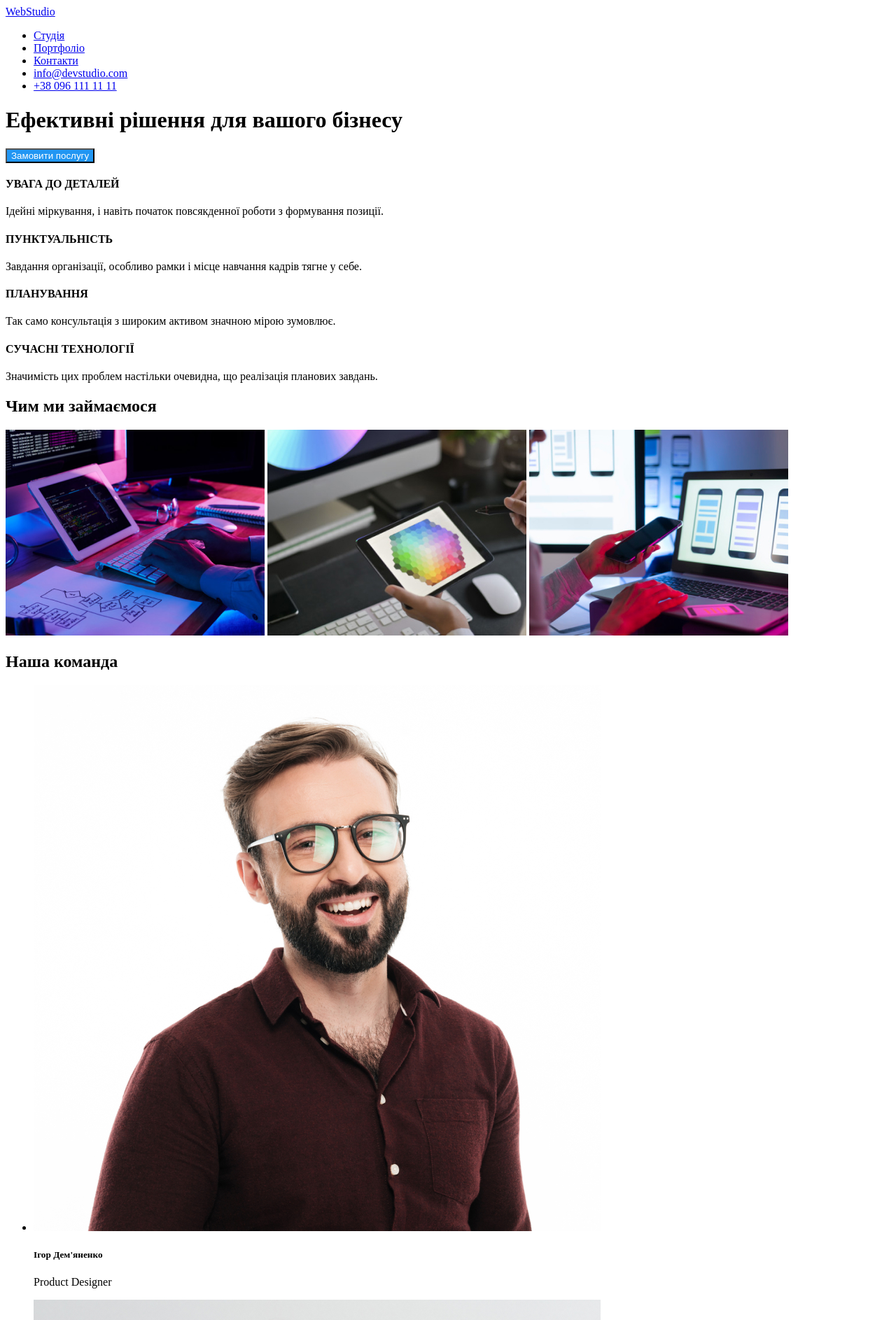
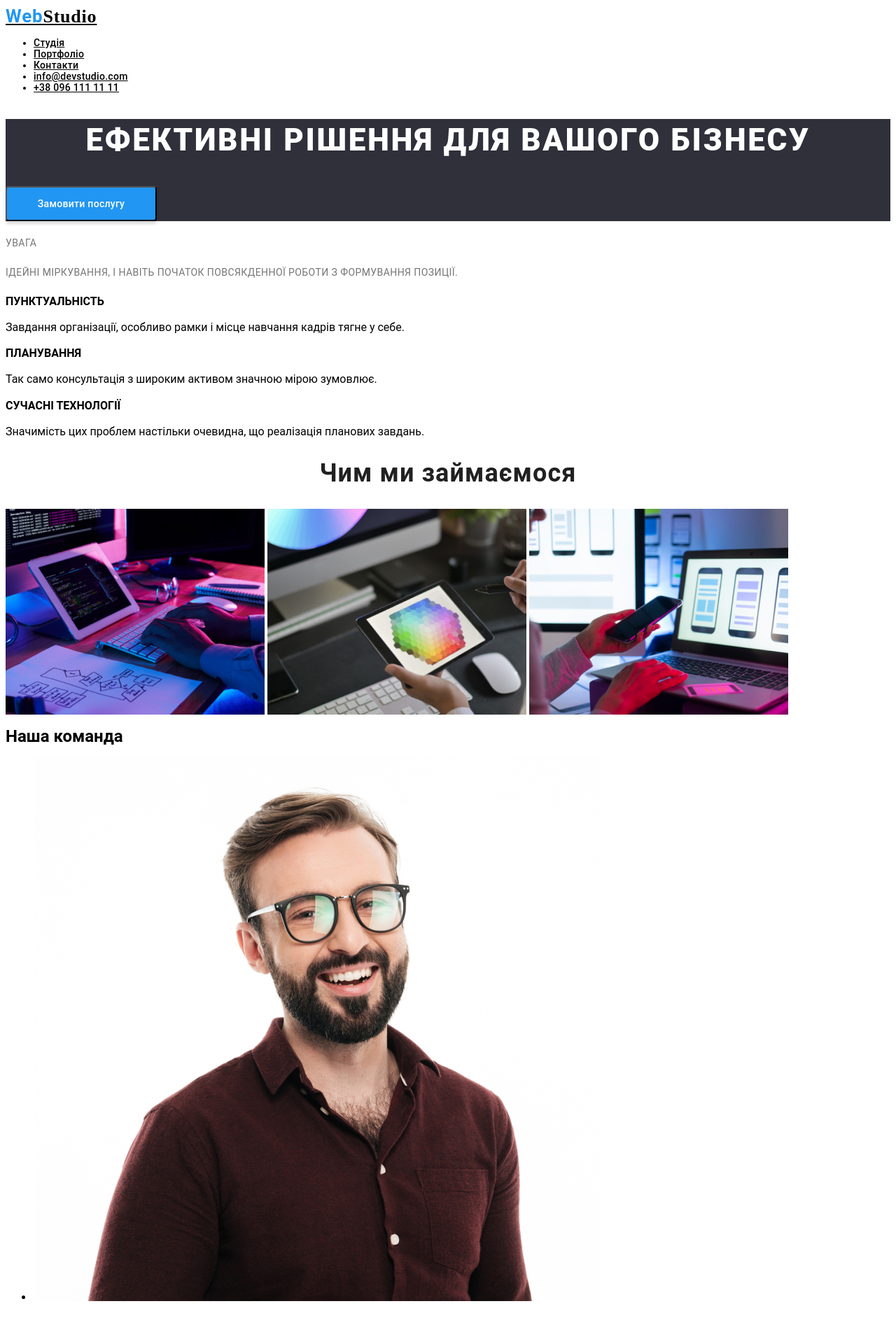
Before and after one commit to restsis/hm_3, a plain HTML site: page index.html in a window 1280 px wide. Shown: the top 1886 px of the page at 70% size. Drawn offline with Linux system fonts and the light colour scheme; a web font is replaced by a local one.

Commit message:
all new
added styles

```diff
--- a/index.html
+++ b/index.html
@@ -4,13 +4,18 @@
   <meta charset="UTF-8">
   <meta http-equiv="X-UA-Compatible" content="IE=edge">
   <meta name="viewport" content="width=device-width, initial-scale=1.0">
-  <title>Web Studio</title>
+  <title>Web Studio </title>
+  <link
+    href="https://fonts.google.com/share?selection.family=Playfair%20Display%7CRaleway:wght@700%7CRoboto:wght@400;500;700"
+    rel="stylesheet"
+  />
+  <link rel="stylesheet" href="styles.css">
 </head>
 <body>
   <header>
-    <a href="#">WebStudio</a>
+    <a href="#" class="logo"><span>Web</span>Studio</a>
     <nav>
-      <ul>
+      <ul class="navigation">
         <li><a href="#studio">Студія</a></li>
         <li><a href="#portfolio">Портфоліо</a></li>
         <li><a href="#cotacts">Контакти</a></li>
@@ -20,52 +25,59 @@
   </nav>
   </header>
   <main>
-    <sectiom>
-      <h1>Ефективні рішення для вашого бізнесу</h1>
-      <button style="background-color: #2196F3; color: #FFFFFF;">Замовити послугу</button>
-    </sectiom>
+    <section class="effective">
+      <h1 class="effective_header">Ефективні рішення для вашого бізнесу</h1>
+      <button class="effective_button">Замовити послугу</button>
+    </section>
     <section>
-      <h4>УВАГА ДО ДЕТАЛЕЙ</h4>
-      <p>Ідейні міркування, і навіть початок повсякденної роботи з формування позиції.</p>
-      <h4>ПУНКТУАЛЬНІСТЬ</h4>
-      <p>Завдання організації, особливо рамки і місце навчання кадрів тягне у себе.</p>
-      <h4>ПЛАНУВАННЯ</h4>
-      <p>Так само консультація з широким активом значною мірою зумовлює.</p>
-      <h4>СУЧАСНІ ТЕХНОЛОГІЇ</h4>
-      <p>Значимість цих проблем настільки очевидна, що реалізація планових завдань.</p>
-      <h2>Чим ми займаємося</h2>
+      <div class="feature">
+        <h4 class="feature_header">Увага</h4>
+        <p class="feature_header">Ідейні міркування, і навіть початок повсякденної роботи з формування позиції.</p>
+      </div>
+      <div class="feature">
+        <h4 feature_header>ПУНКТУАЛЬНІСТЬ</h4>
+        <p feature_text>Завдання організації, особливо рамки і місце навчання кадрів тягне у себе.</p>
+      </div>
+      <div class="feature">
+        <h4 feature_header>ПЛАНУВАННЯ</h4>
+        <p feature_text>Так само консультація з широким активом значною мірою зумовлює.</p>
+      </div>
+      <div class="feature">
+        <h4 feature_header>СУЧАСНІ ТЕХНОЛОГІЇ</h4>
+        <p feature_text>Значимість цих проблем настільки очевидна, що реалізація планових завдань.</p>
+      </div>
+      <h2 class="our_work_header">Чим ми займаємося</h2>
       <img src="./img/activity1.jpg" alt="activity">
       <img src="./img/activity2.jpg" alt="activity">
       <img src="./img/activity3.jpg" alt="activity">
     </section>
-    <section>
       <h2>Наша команда</h2>
       <ul>
         <li>
           <img src="./img/teamate1.jpg" alt="team">
-          <h5>Ігор Дем'яненко</h5>
-          <p>Product Designer</p>
+          <h5 class="names">Ігор Дем'яненко</h5>
+          <p class="their_work">Product Designer</p>
         </li>
         <li>
           <img src="./img/teamate2.jpg" alt="team">
-          <h5>Ольга Рєпіна</h5>
-          <p>Frontend Developer</p>
+          <h5 class="names">Ольга Рєпіна</h5>
+          <p class="their_work">Frontend Developer</p>
         </li>
         <li>
           <img src="./img/teamate3.jpg" alt="team">
-          <h5>Микола Тарасов</h5>
-          <p>Marketing</p>
+          <h5 class="names">Микола Тарасов</h5>
+          <p class="their_work">Marketing</p>
         </li>
         <li>
           <img src="./img/teamate4.jpg" alt="team">
-          <h5>Михайло Єрмаков</h5>
-          <p>UI Designer</p>
+          <h5 class="names">Михайло Єрмаков</h5>
+          <p class="their_work">UI Designer</p>
         </li>
       </ul>
     </section>
   </main>
   <footer>
-    <h3>WebStudio</h3>
+    <h3 class="logo">WebStudio</h3>
     <address>м. Київ, пр-т Лесі Українки, 26</address>
     <a href="mailto:info@devstudio.com">info@devstudio.com</a>
     <a href="tel:+380961111111">+38 096 111 11 11</a>
--- /dev/null
+++ b/styles.css
@@ -0,0 +1,112 @@
+* {
+    font-style: normal;
+    font-family: 'Roboto';
+    color: black;
+    line-height: 16px;
+}
+
+.logo {
+    font-family: 'Raleway';
+    font-weight: 700;
+    font-size: 26px;
+    line-height: 31px;
+    letter-spacing: 0.03em;
+}
+
+a span {
+    color: #2196F3;
+}
+
+.navigation {
+    font-weight: 500;
+    font-size: 14px;
+    letter-spacing: 0.02em;
+    color: #212121;
+}
+.navigation a:hover {
+    color: #2196F3;
+}
+
+.effective {
+    background: #2F303A;
+}
+.effective_header {
+    font-weight: 900;
+    font-size: 44px;
+    line-height: 60px;
+    text-align: center;
+    letter-spacing: 0.06em;
+    text-transform: uppercase;
+    color: #FFFFFF;
+}
+ .effective_button {
+    font-weight: 500;
+    font-size: 14px;
+    letter-spacing: 0.02em;
+    color: white;
+    background: #2196F3;
+    box-shadow: 0px 4px 4px rgba(0, 0, 0, 0.15);
+    border-radius: 4px;
+    width: 216px;
+    height: 50px;
+}
+.feature_header {
+    font-weight: 700;
+    font-size: 14px;
+    letter-spacing: 0.03em;
+    text-transform: uppercase;
+}
+.feature_header {
+    font-weight: 400;
+    font-size: 14px;
+    line-height: 24px;
+    letter-spacing: 0.03em;
+    color: #757575;
+}
+.our_work_header {
+    font-weight: 700;
+    font-size: 36px;
+    line-height: 42px;
+    text-align: center;
+    letter-spacing: 0.03em;
+    color: #212121;
+}
+.names {
+    font-weight: 400;
+    font-size: 16px;
+    line-height: 19px;
+    text-align: center;
+    letter-spacing: 0.03em;
+    color: #757575;
+}
+.their_work {
+    font-style: normal;
+    font-weight: 400;
+    font-size: 16px;
+    line-height: 19px;
+    text-align: center;
+    letter-spacing: 0.03em;
+    color: #757575;
+}
+.our_work_buttons {
+    background-color: #F5F4FA;
+    border-radius: 4px;
+}
+.our_work_buttons:hover {
+    background: #2196F3;
+    box-shadow: 0px 3px 1px rgba(0, 0, 0, 0.1), 0px 1px 2px rgba(0, 0, 0, 0.08), 0px 2px 2px rgba(0, 0, 0, 0.12);
+}
+.name_of_project {
+    font-weight: 700;
+    font-size: 18px;
+    line-height: 36px;
+    letter-spacing: 0.06em;
+    color: #212121;
+}
+.description {
+    font-weight: 400;
+    font-size: 16px;
+    line-height: 30px;
+    letter-spacing: 0.03em;
+    color: #757575;
+}
```
Also changed, not shown: portfolio.html (+36 -34 lines), img/growing_buisness.jpg (renamed from img/growing Buisness.jpg), img/inspiration_has_no_borders.jpg (renamed from img/inspiration has no Borders.jpg), img/poject_prime.jpg (renamed from img/poject prime.jpg), img/project_boxes.jpg (renamed from img/project boxes.jpg), img/project_lab.jpg (renamed from img/project Lab.jpg).
